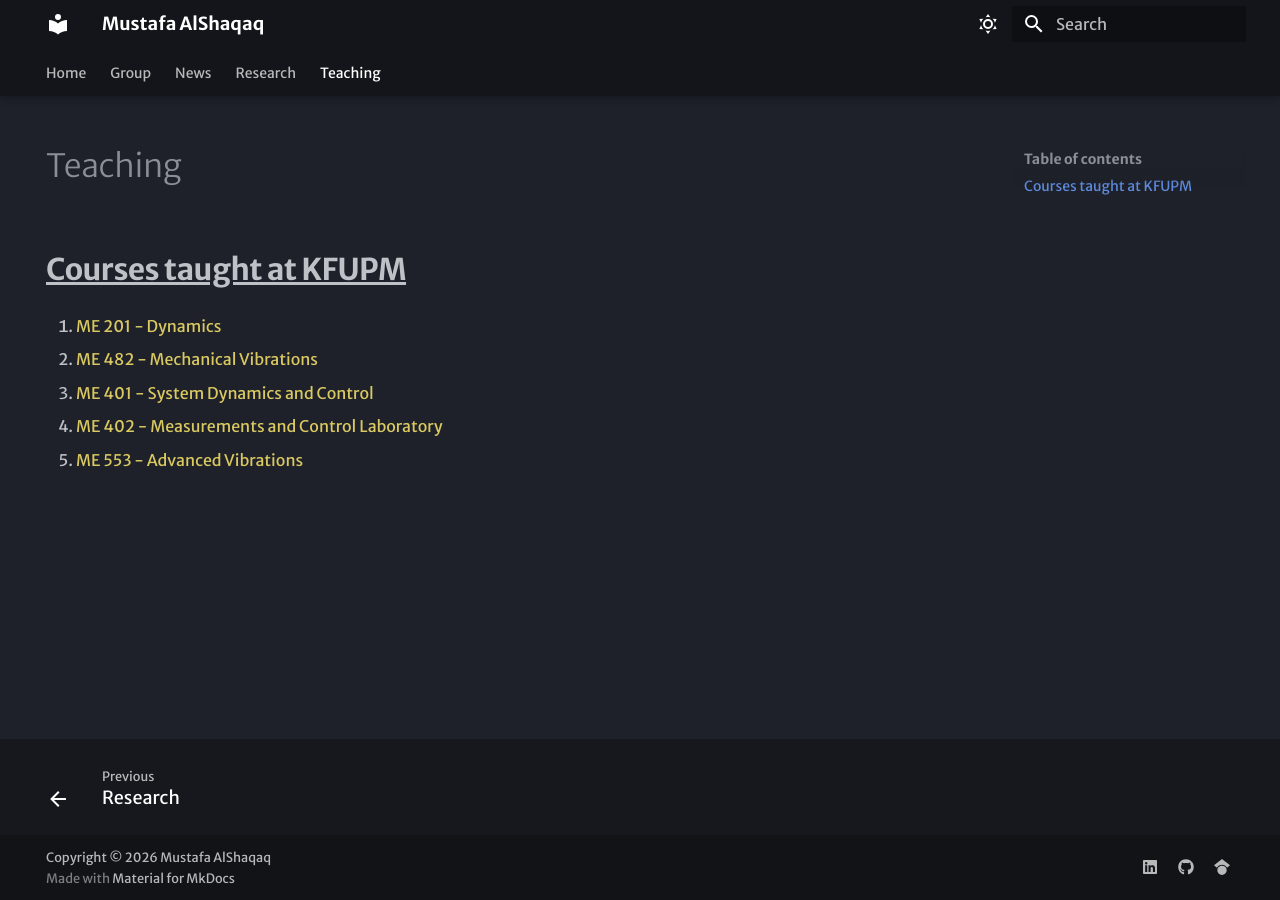
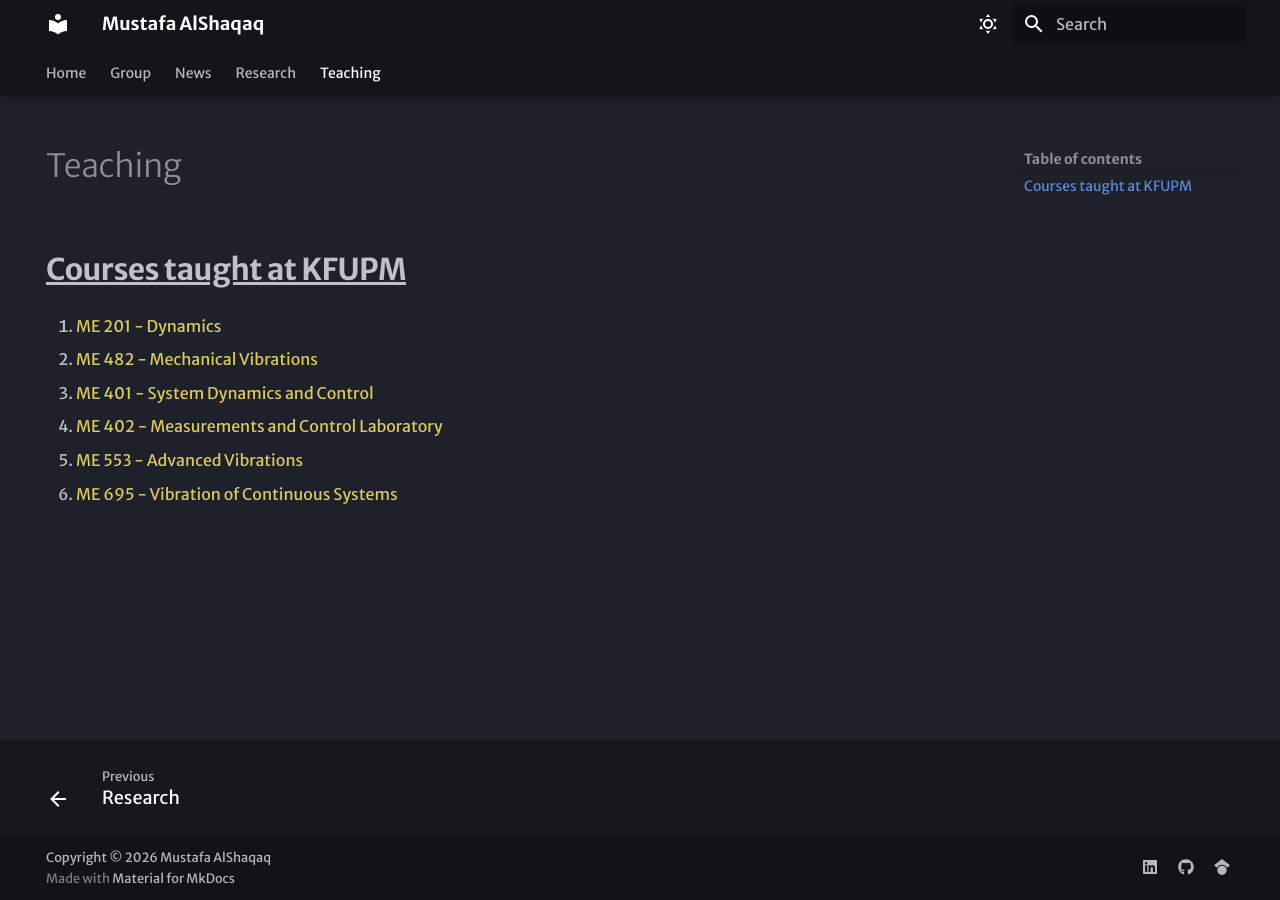
Before and after one commit to mshaqaq/mshaqaq.github.io, an MkDocs documentation site: the page built from docs/teaching.md, in a window 1280 px wide. Built offline with MkDocs 1.6.1 and Material for MkDocs 9.7.7, drawn with Linux system fonts in a browser that asks for light colours.

Commit message:
Add ME 695 Vibration of Continuous Systems to teaching
Co-Authored-By: Claude Opus 4.8 <noreply@anthropic.com>

```diff
--- a/docs/teaching.md
+++ b/docs/teaching.md
@@ -15,3 +15,5 @@ hide:
 4.   [ME 402 - Measurements and Control Laboratory](https://bulletin.kfupm.edu.sa/course-details?subject_code=ME&level=Undergraduate)
 
 5.   [ME 553 - Advanced Vibrations](https://bulletin.kfupm.edu.sa/course-details?subject_code=ME&level=Graduate)
+
+6.   [ME 695 - Vibration of Continuous Systems](https://bulletin.kfupm.edu.sa/course-details?subject_code=ME&level=Graduate)
```
